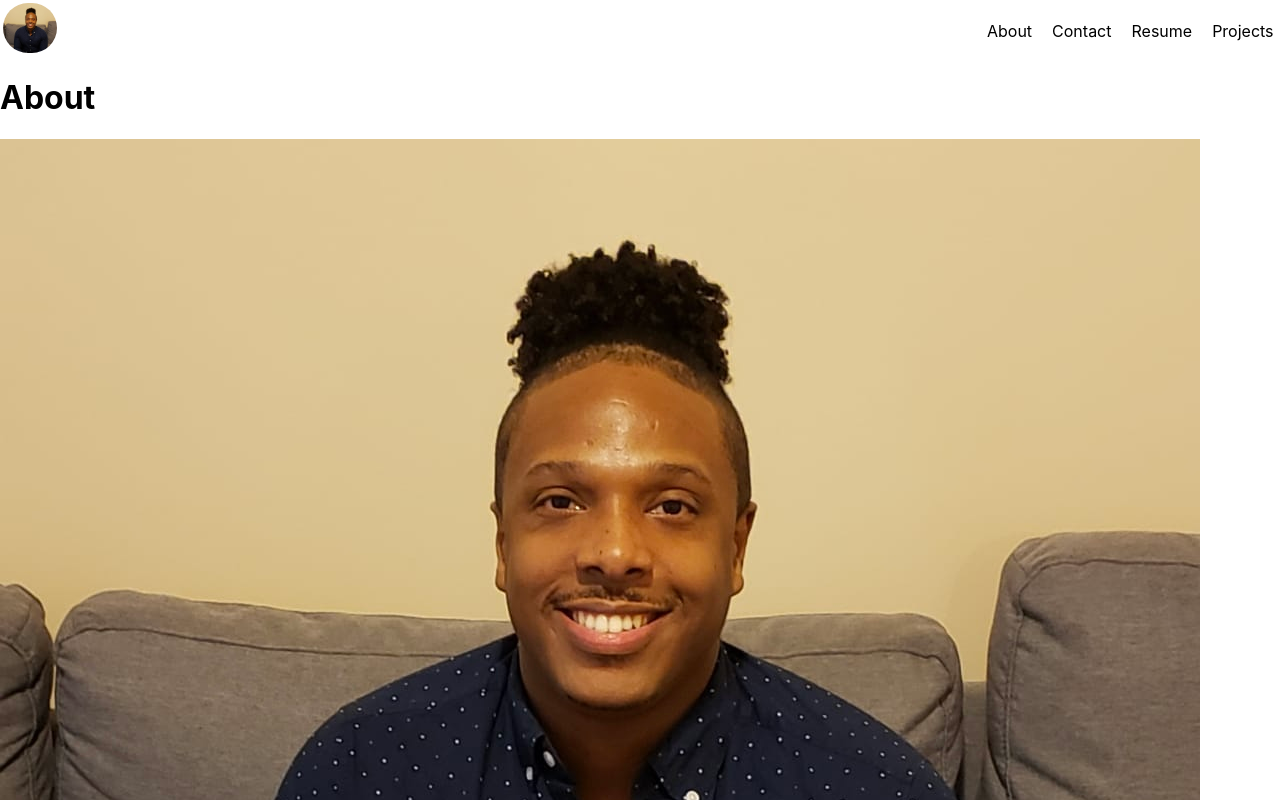
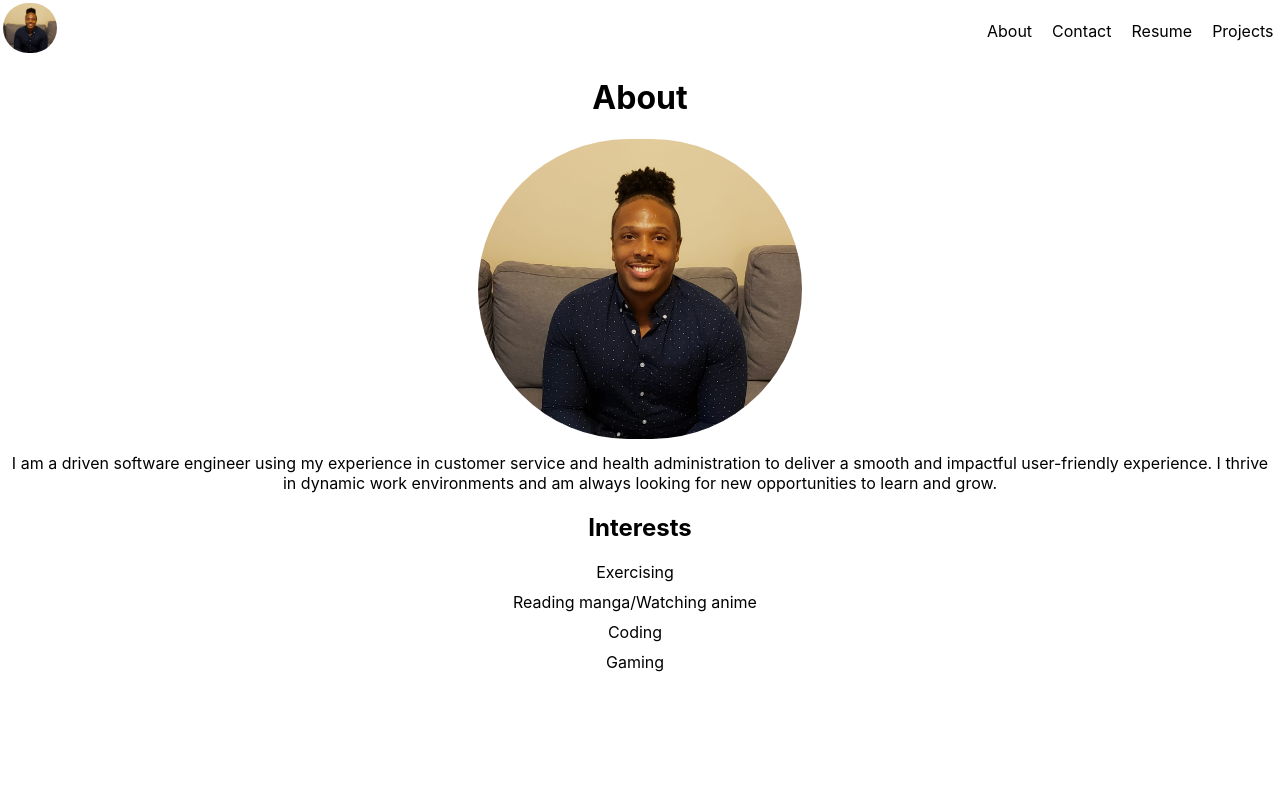
Before and after one commit to gfou20/gregs-portfolio, a React (Create React App) app: page /about in a window 1280 px wide. Shown: the top 800 px of the page. Built offline with nearby package versions, Linux system fonts and the light colour scheme.

Commit message:
css edit to about

```diff
--- a/src/pages/About/About.jsx
+++ b/src/pages/About/About.jsx
@@ -1,10 +1,23 @@
+import styles from './About.module.css'
+
 function About() {
   return (
-    <div>
-      <h1>About</h1>
-      <img src='./images/greg.jpg' alt='portfolio' />
-      <p>I am a driven software engineer using my experience in customer service and health administration to deliver a smooth and impactful user-friendly experience.</p>
-    </div>
+    <>
+      <main className={styles.about}>
+        <h1>About</h1>
+        <img src='./images/greg.jpg' alt='portfolio' />
+        <p>I am a driven software engineer using my experience in customer service and health administration to deliver a smooth and impactful user-friendly experience. I thrive in dynamic work environments and am always looking for new opportunities to learn and grow.</p>
+      </main>
+      <section className={styles.interests}>
+        <h2>Interests</h2>
+        <ul>
+          <li>Exercising</li>
+          <li>Reading manga/Watching anime</li>
+          <li>Coding</li>
+          <li>Gaming</li>
+        </ul>
+      </section>
+    </>
   )
 }
 
--- a/src/pages/About/About.module.css
+++ b/src/pages/About/About.module.css
@@ -1,3 +1,24 @@
 .about {
   text-align: center;
 }
+
+.about img {
+  height: 300px;
+  border-radius: 150px;
+}
+
+.about p {
+  margin: 10px;
+}
+
+.interests {
+  text-align: center;
+}
+
+.interests ul {
+  list-style: none;
+}
+
+.interests li {
+  margin: 10px 50px 10px 0;
+}
```
